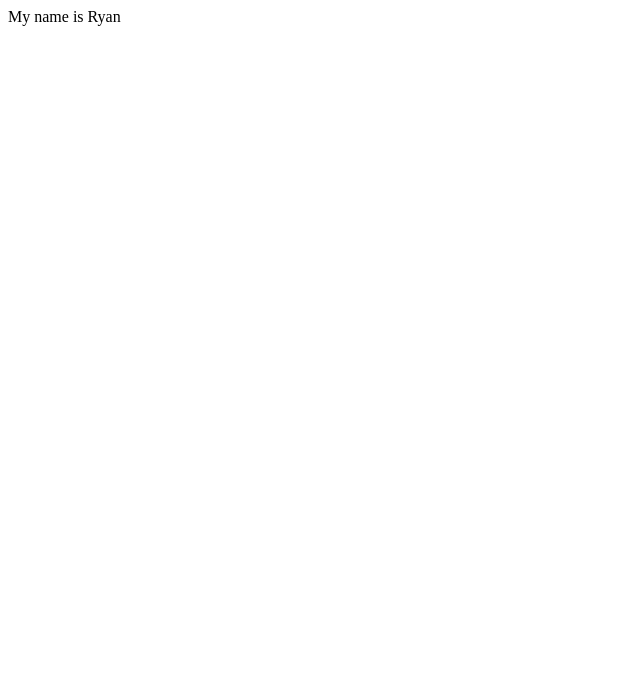
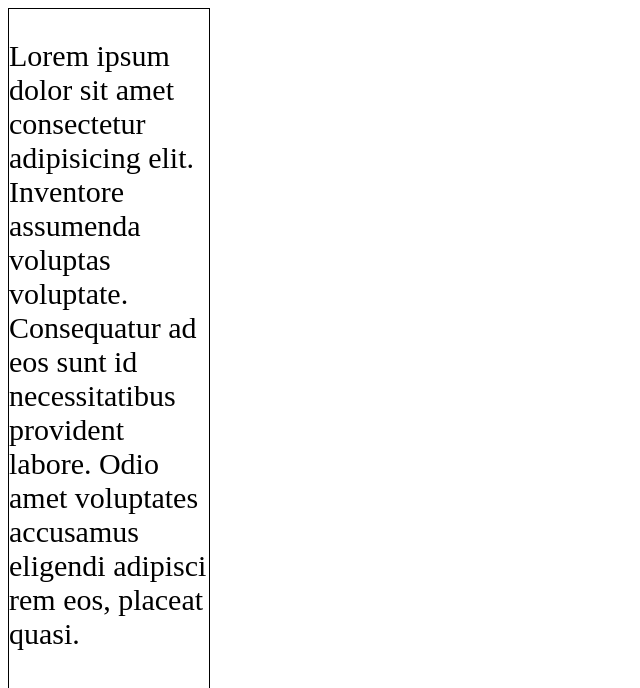
Before and after one commit to RyanCacicedo/CSS-Crashcourse, a plain HTML site: page index.html in a window 1280 px wide. Shown: the top 688 px of the page, without its empty margins (0-640 px from the left). Drawn offline with Linux system fonts and the light colour scheme.

Commit message:
Style css

```diff
--- a/index.html
+++ b/index.html
@@ -1,12 +1,26 @@
 <!DOCTYPE html>
 <html lang="en">
-<head>
-    <meta charset="UTF-8">
-    <meta http-equiv="X-UA-Compatible" content="IE=edge">
-    <meta name="viewport" content="width=device-width, initial-scale=1.0">
+  <head>
+    <meta charset="UTF-8" />
+    <meta http-equiv="X-UA-Compatible" content="IE=edge" />
+    <meta name="viewport" content="width=device-width, initial-scale=1.0" />
     <title>Document</title>
-</head>
-<body>
-    My name is Ryan
-</body>
+    <link rel="stylesheet" href="./style.css" />
+    <link rel="preconnect" href="https://fonts.googleapis.com" />
+    <link rel="preconnect" href="https://fonts.gstatic.com" crossorigin />
+    <link
+      href="https://fonts.googleapis.com/css2?family=Roboto:wght@300;400;500;700&display=swap"
+      rel="stylesheet"
+    />
+  </head>
+  <body>
+    <div>
+      <p>
+        Lorem ipsum dolor sit amet consectetur adipisicing elit. Inventore
+        assumenda voluptas voluptate. Consequatur ad eos sunt id necessitatibus
+        provident labore. Odio amet voluptates accusamus eligendi adipisci rem
+        eos, placeat quasi.
+      </p>
+    </div>
+  </body>
 </html>
--- /dev/null
+++ b/style.css
@@ -0,0 +1,9 @@
+div {
+  width: 100%;
+  max-width: 200px;
+  height: 100vw;
+  border: 1px solid black;
+  font-size: 30px;
+  font-weight: 300;
+
+}
```
